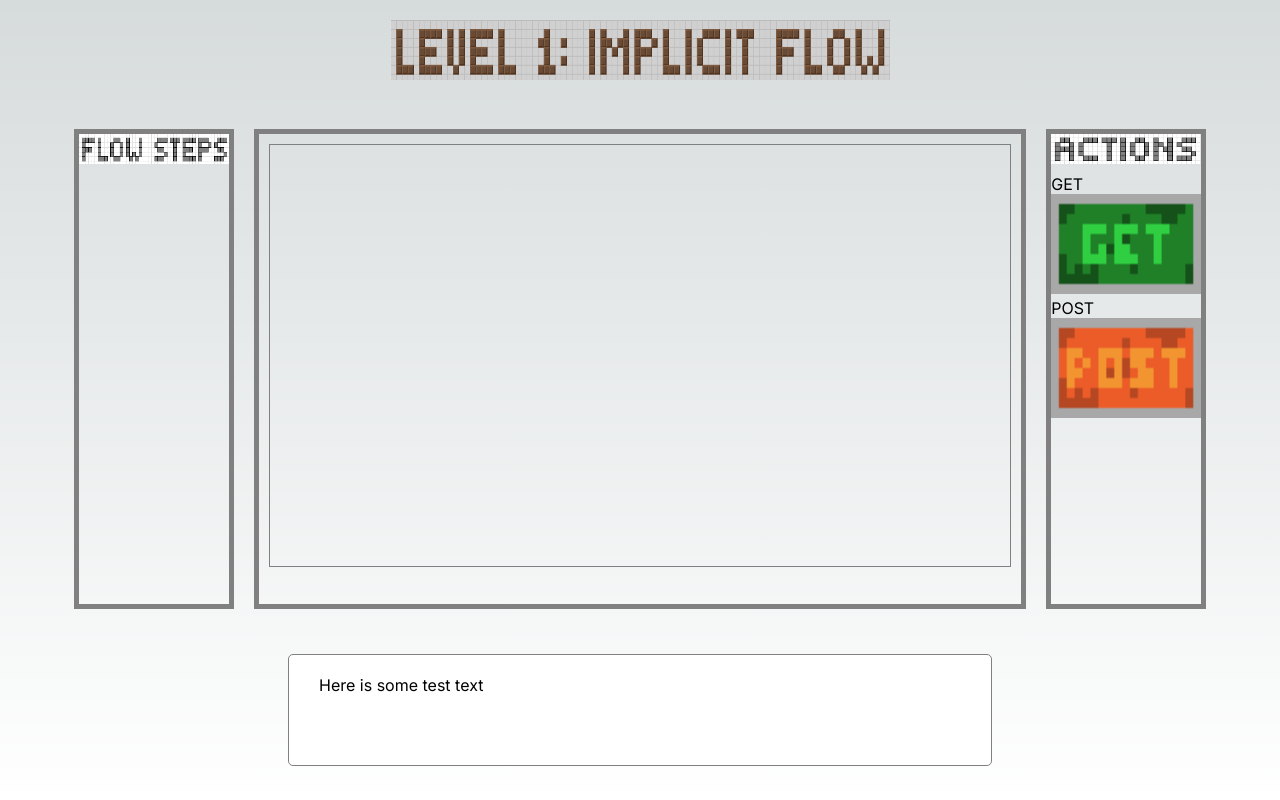
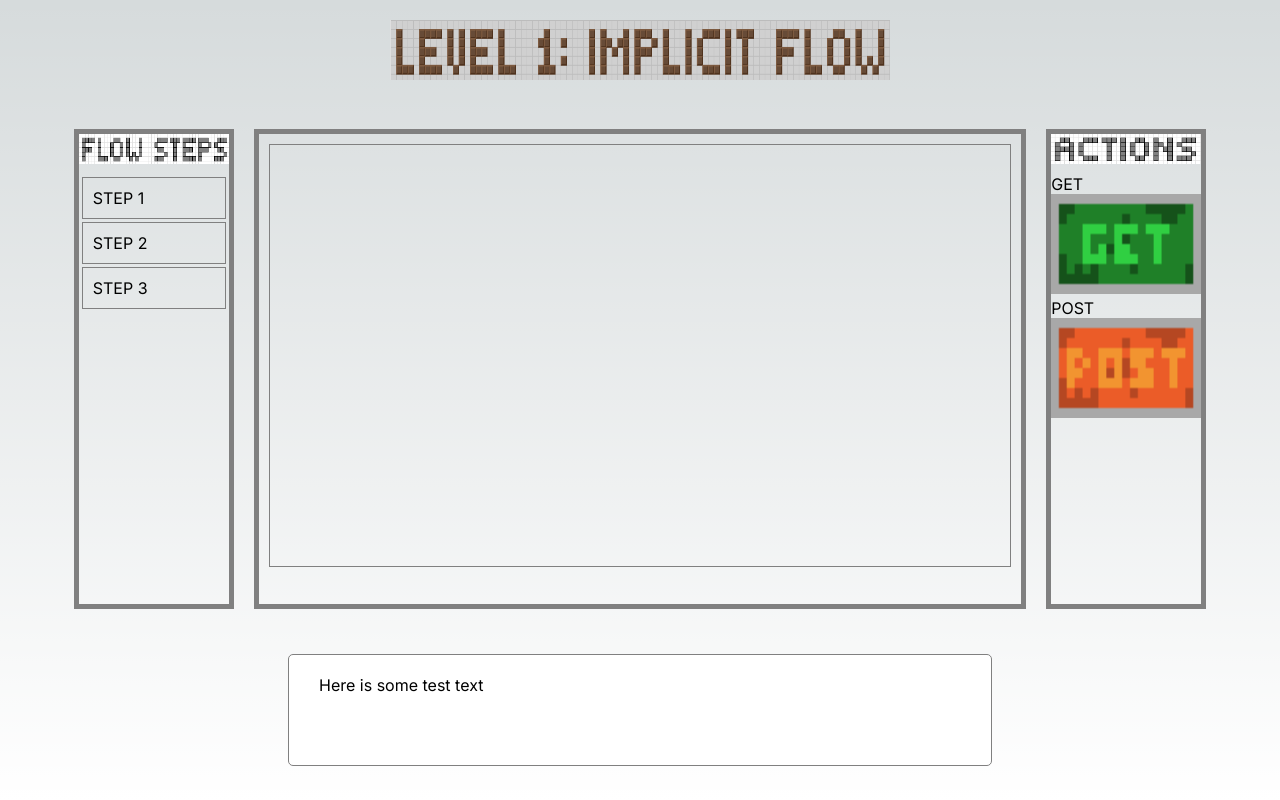
Before and after one commit to mattcobley/oidc-game, a Next.js app: page /game/implicit-flow in a window 1280 px wide. Built offline with nearby package versions, Linux system fonts and the light colour scheme.

Commit message:
Add step slice

```diff
--- a/src/app/game/game.module.css
+++ b/src/app/game/game.module.css
@@ -40,6 +40,19 @@
   height: 40px;
 }
 
+.step {
+  padding: 10px;
+  border: 1px solid grey;
+  margin: 3px;
+}
+
+.selected {
+  padding: 10px;
+  margin: 3px;
+  border: 5px solid green;
+  color: brown;
+}
+
 .code {
   min-width: 60vw;
   min-height: 50vh;
--- a/src/app/game/implicit-flow/page.js
+++ b/src/app/game/implicit-flow/page.js
@@ -1,8 +1,15 @@
 'use client'
 import LevelPage from '../level-page'
 import Dropzone from './dropzone'
+import { useSelector, useDispatch } from 'react-redux'
+import { setStepId } from '../../stepSlice'
 
 export default function ImplicitFlow() {
+  const dispatch = useDispatch()
+  let stepId = useSelector((state) => state.step?.level1?.dragId)
+  if (!stepId) {
+    dispatch(setStepId({ levelId: "level1", stepId: "step1" }))
+  }
   return (
     <LevelPage
       levelId={"implicit"}
@@ -15,6 +22,11 @@ export default function ImplicitFlow() {
         { name: "post-request", text: "POST", imagePath: "/post.png", imageWidth: 150, imageHeight: 100 }
       ]}
       answers={[{ dropzoneId: "dropzone1", dragId: "get-request" }]}
+      steps={[
+        { label: "STEP 1", id: "step1", selected: stepId === "step1" },
+        { label: "STEP 2", id: "step2", selected: stepId === "step2" },
+        { label: "STEP 3", id: "step3", selected: stepId === "step3" }
+      ]}
     >
       <Dropzone />
     </LevelPage>
--- a/src/app/game/step.js
+++ b/src/app/game/step.js
@@ -1,5 +1,6 @@
-import styles from '../page.module.css'
+import styles from './game.module.css'
 
-export default function Step() {
-  return (<div className={styles.main}>STEP!!</div>)
+export default function Step({ step }) {
+  const { label, id, selected } = step
+  return (<div id={id} className={`${styles.step} ${selected ? styles.selected : ""}`}>{label}</div>)
 }
--- /dev/null
+++ b/src/app/stepSlice.js
@@ -0,0 +1,21 @@
+import { createSlice } from '@reduxjs/toolkit'
+
+const initialState = {
+  dragId: undefined,
+}
+
+export const stepSlice = createSlice({
+  name: 'step',
+  initialState,
+  reducers: {
+    setStepId: (state, action) => {
+      const { levelId, stepId } = action.payload
+      state[levelId].stepId = stepId
+    },
+  },
+})
+
+// Action creators are generated for each case reducer function
+export const { setStepId } = stepSlice.actions
+
+export default stepSlice.reducer
```
